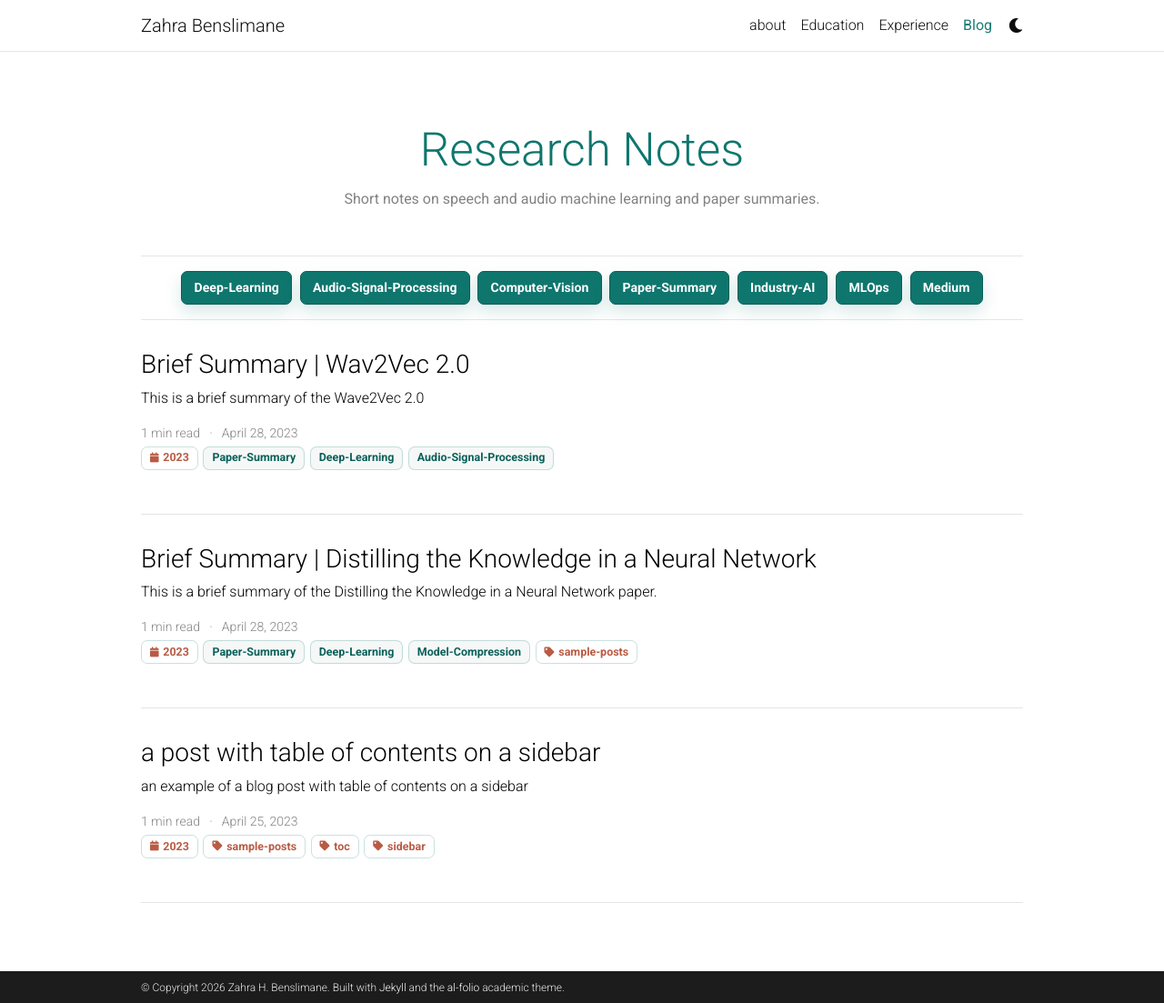
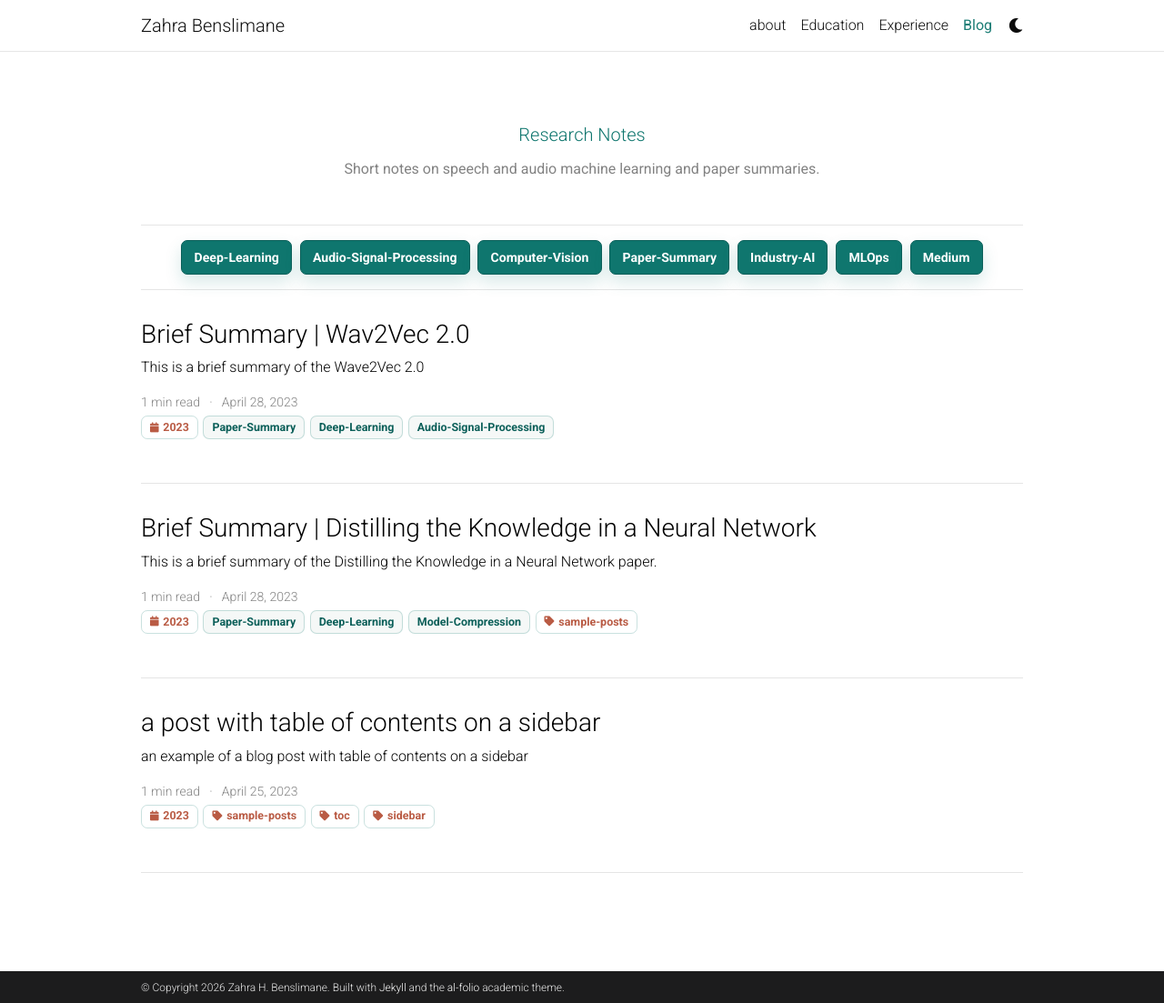
Before and after one commit to ZahraBenslimane/Portfolio, a Jekyll site: the page built from blog/index.html, in a window 1280 px wide and 1103 px high. Shown: the whole window at 91% size. Built offline with Jekyll 4.4.1, drawn with Linux system fonts in a browser that asks for light colours; the list of posts is cut into pages by our own code; comment, search, counter and statistics services are not loaded; a style sheet for code colours, icons or effects is not loaded.

Commit message:
new version layout

```diff
--- a/_sass/_base.scss
+++ b/_sass/_base.scss
@@ -398,8 +398,8 @@ footer.sticky-bottom {
 }
 
 .blog-header h1 {
-  font-size: 3.2rem;
-  line-height: 1.1;
+  font-size: 1.25rem;
+  line-height: 1.15;
 }
 
 .tag-list {
@@ -1618,6 +1618,6 @@ html[data-theme='dark'] {
   }
 
   .blog-header h1 {
-    font-size: 2.25rem;
-  }
-}
+    font-size: 1.9rem;
+  }
+}
```
